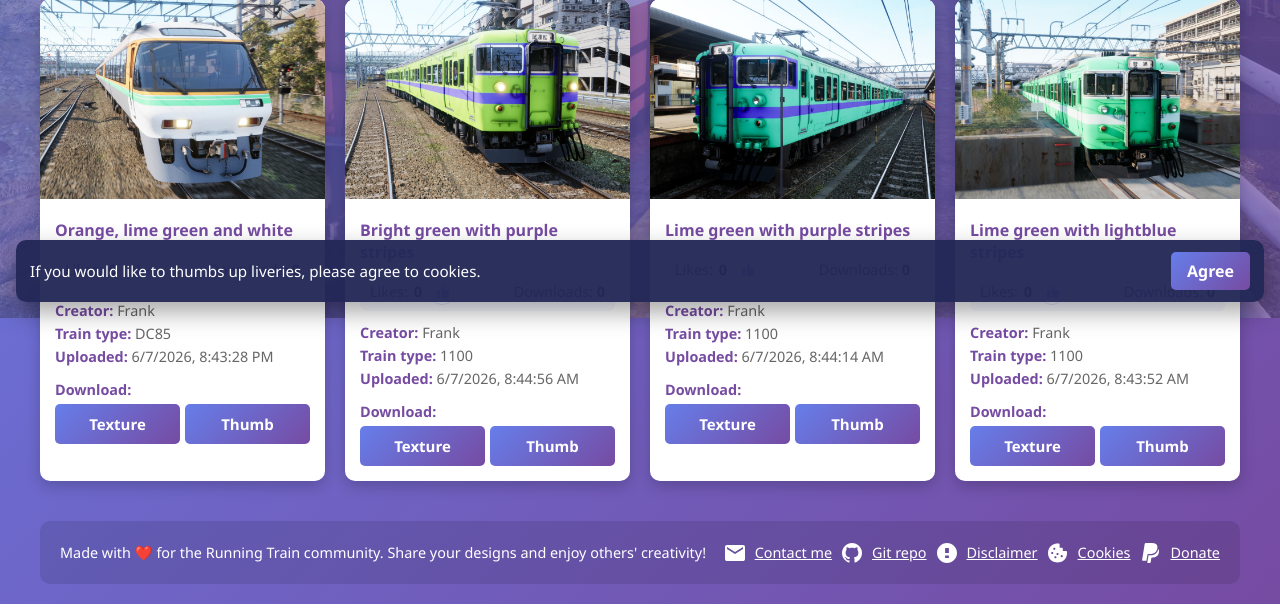
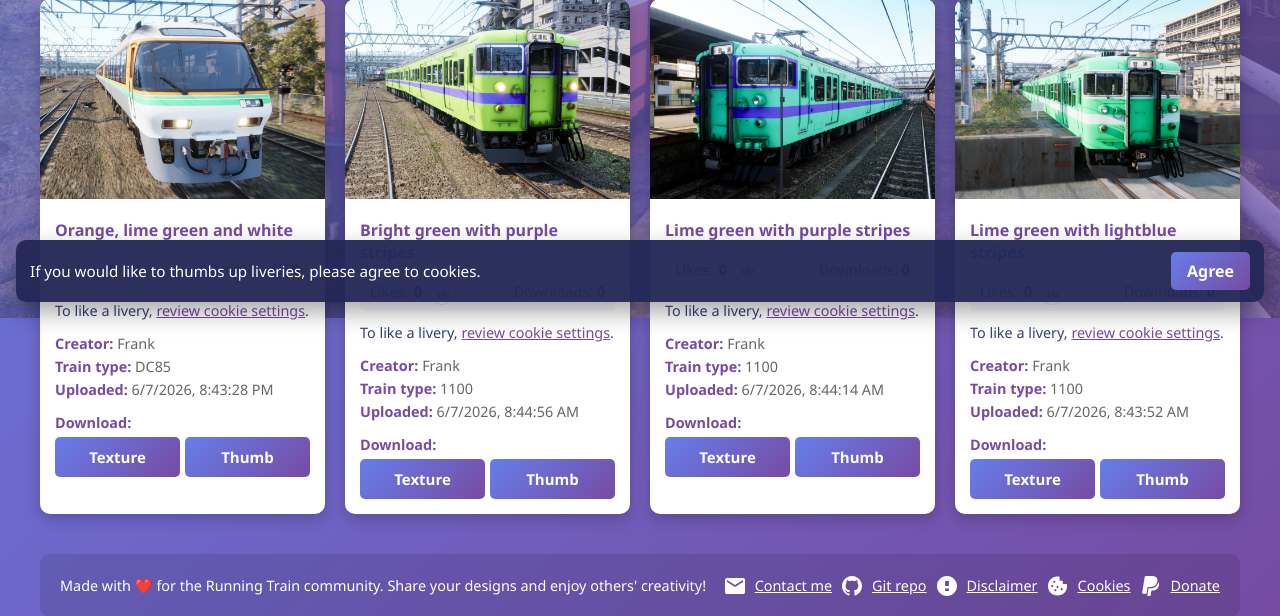
Before and after one commit to frankriezebos/running-train-liveries, a PHP site: page / in a window 1280 px wide. Shown: the part 482-1098 px from the top of the page. Run offline with PHP 8.4, Linux system fonts and the light colour scheme.

Commit message:
workaround for when cookie banner is blocked by browser

```diff
--- a/css/style.css
+++ b/css/style.css
@@ -361,6 +361,12 @@ button:active {
   gap: 6px;
 }
 
+.like-settings {
+  font-size: 0.9em;
+  color: #394072;
+  margin-bottom: 10px;
+}
+
 .like-icon-btn {
   width: 28px;
   height: 28px;
--- a/js/load-liveries.js
+++ b/js/load-liveries.js
@@ -165,6 +165,7 @@ function renderGallery(liveries) {
                 <span class="likes-group">Likes: <strong data-like-count="${livery.id}">${Number(livery.likes || 0)}</strong> <button class="like-icon-btn ${liked ? "is-liked" : ""}" type="button" data-like-id="${livery.id}" title="${likeButtonTitle}" aria-label="${likeButtonTitle}" ${likeDisabled ? "disabled" : ""}><svg viewBox="0 0 24 24" aria-hidden="true" focusable="false"><path d="M9 22H5a2 2 0 0 1-2-2v-8a2 2 0 0 1 2-2h4v12zm2-12V6.5A2.5 2.5 0 0 1 13.5 4a2.5 2.5 0 0 1 2.45 3l-.67 3H21a2 2 0 0 1 2 2.18l-1 8A2 2 0 0 1 20 22h-9z"/></svg></button></span>
                 <span>Downloads: <strong data-download-count="${livery.id}">${Number(livery.downloads || 0)}</strong></span>
               </div>
+              ${consentGiven ? "" : '<p class="like-settings">To like a livery, <a href="/cookies.php">review cookie settings</a>.</p>'}
               <div class="livery-details">
                 ${livery.name ? `<p><strong>Creator:</strong> ${livery.name}</p>` : ""}
                 <p><strong>Train type:</strong> ${livery.trainType}</p>
```
Also changed, not shown: README.md.
